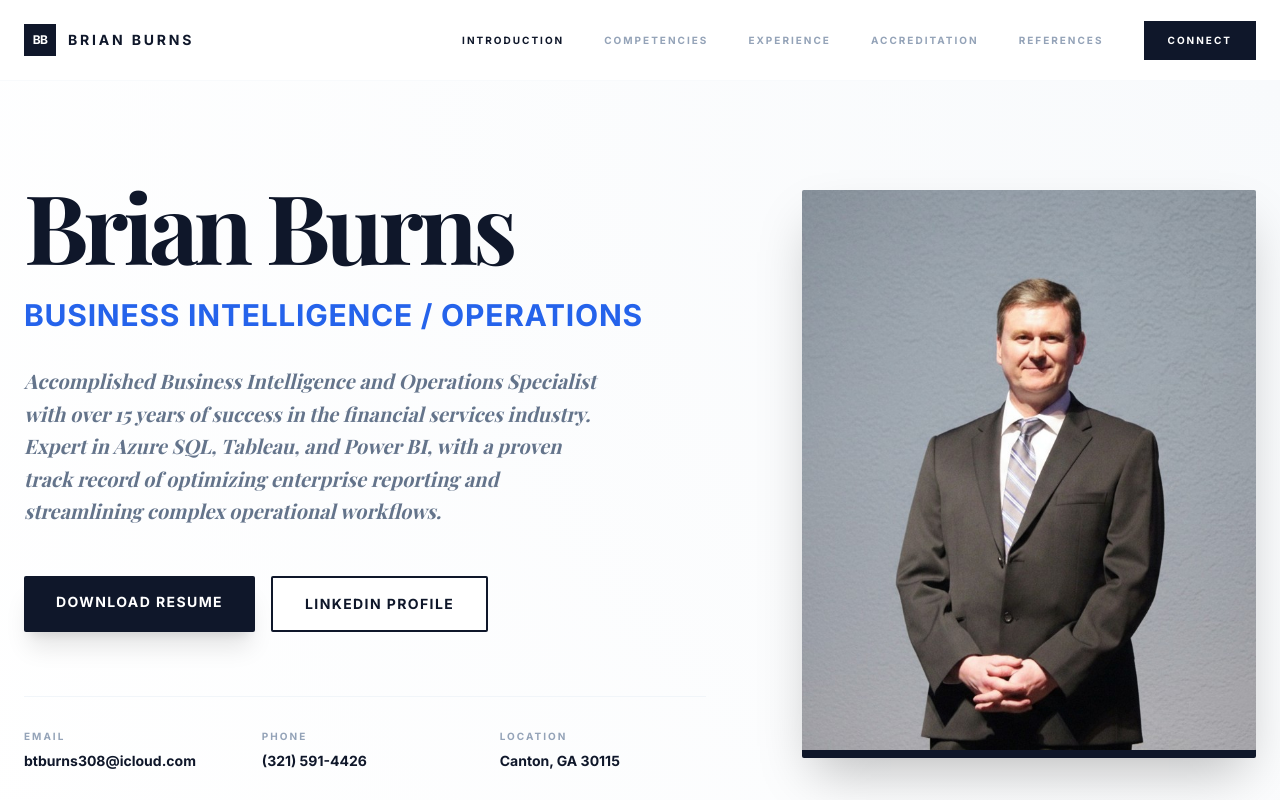
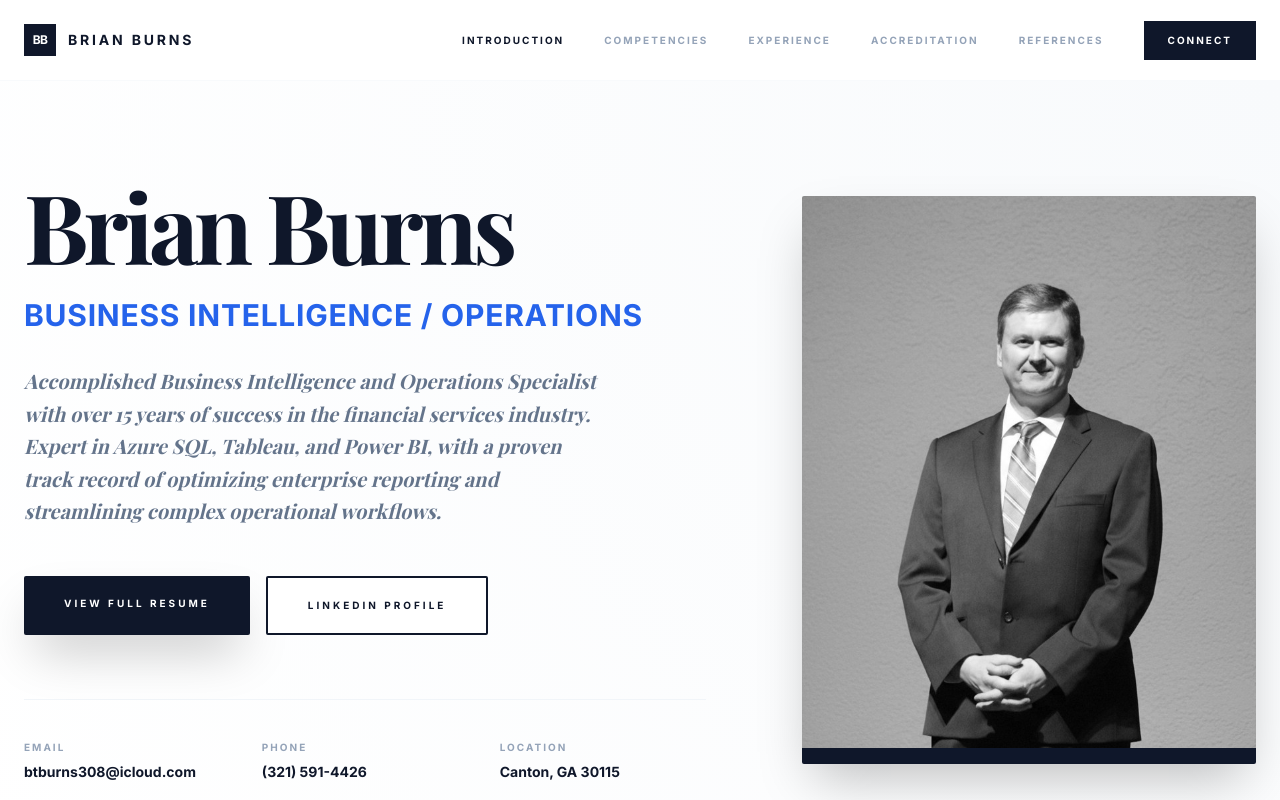
Before and after one commit to btburns308/brian-portfolio, a React (Vite) app: page / in a window 1280 px wide. Shown: the top 800 px of the page. Built offline with nearby package versions, Linux system fonts and the light colour scheme; a web font is replaced by a local one.

Commit message:
Update Hero.tsx

```diff
--- a/components/Hero.tsx
+++ b/components/Hero.tsx
@@ -8,13 +8,17 @@ interface HeroProps {
 const Hero: React.FC<HeroProps> = ({ contactInfo, id }) => {
   const [imageError, setImageError] = useState(false);
 
+  // Using standard relative paths - ensure files are in the public/root directory
+  const imageSrc = contactInfo.profileImage;
+  const resumeSrc = contactInfo.resumeUrl;
+
   return (
     <section id={id} className="relative pt-24 pb-32 bg-white hero-gradient">
       <div className="max-w-7xl mx-auto px-6">
         <div className="flex flex-col lg:flex-row items-center gap-16 lg:gap-24">
 
           {/* Left: Content */}
-          <div className="w-full lg:w-3/5 order-2 lg:order-1">
+          <div className="w-full lg:w-3/5 order-2 lg:order-1 text-left">
             <h1 className="text-6xl md:text-8xl font-black text-slate-900 mb-6 leading-[0.9] tracking-tighter">
               {contactInfo.name}
             </h1>
@@ -27,24 +31,24 @@ const Hero: React.FC<HeroProps> = ({ contactInfo, id }) => {
 
             <div className="flex flex-wrap gap-4 no-print mb-16">
               <a
-                href={`/${contactInfo.resumeUrl}`}
+                href={resumeSrc}
                 target="_blank"
                 rel="noopener noreferrer"
-                className="px-8 py-4 bg-slate-900 text-white text-sm font-bold tracking-widest uppercase hover:bg-blue-600 transition-all rounded-sm shadow-xl"
+                className="px-10 py-5 bg-slate-900 text-white text-[10px] font-black tracking-[0.3em] uppercase hover:bg-blue-600 transition-all rounded-sm shadow-2xl"
               >
-                Download Resume
+                View Full Resume
               </a>
               <a
                 href={contactInfo.linkedin}
                 target="_blank"
                 rel="noopener noreferrer"
-                className="px-8 py-4 bg-white border-2 border-slate-900 text-slate-900 text-sm font-bold tracking-widest uppercase hover:bg-slate-50 transition-all rounded-sm"
+                className="px-10 py-5 bg-white border-2 border-slate-900 text-slate-900 text-[10px] font-black tracking-[0.3em] uppercase hover:bg-slate-50 transition-all rounded-sm"
               >
                 LinkedIn Profile
               </a>
             </div>
 
-            <div className="grid grid-cols-1 sm:grid-cols-3 gap-8 pt-8 border-t border-slate-100">
+            <div className="grid grid-cols-1 sm:grid-cols-3 gap-8 pt-10 border-t border-slate-100">
               <div>
                 <span className="block text-[10px] font-black uppercase tracking-[0.2em] text-slate-400 mb-1">Email</span>
                 <a href={`mailto:${contactInfo.email}`} className="text-sm font-bold text-slate-900 hover:text-blue-600 transition-colors">{contactInfo.email}</a>
@@ -62,20 +66,26 @@ const Hero: React.FC<HeroProps> = ({ contactInfo, id }) => {
 
           {/* Right: Image */}
           <div className="w-full lg:w-2/5 order-1 lg:order-2">
-            <div className="relative aspect-[4/5] bg-slate-100 rounded-sm overflow-hidden shadow-2xl border-b-8 border-slate-900">
+            <div className="relative aspect-[4/5] bg-slate-100 rounded-sm overflow-hidden shadow-2xl border-b-[16px] border-slate-900">
               {!imageError ? (
                 <img
-                  src={`/${contactInfo.profileImage}`}
+                  src={imageSrc}
                   alt={contactInfo.name}
-                  className="w-full h-full object-cover"
+                  className="w-full h-full object-cover grayscale hover:grayscale-0 transition-all duration-700"
                   onError={() => {
-                    console.warn("Failed to load image at root path. Path was: /" + contactInfo.profileImage);
+                    console.error("Hero: Failed to load image at " + imageSrc);
                     setImageError(true);
                   }}
                 />
               ) : (
-                <div className="w-full h-full flex items-center justify-center bg-slate-900">
-                  <span className="text-9xl font-black text-white/10 select-none">BB</span>
+                <div className="w-full h-full flex flex-col items-center justify-center bg-slate-50 p-12 text-center">
+                  <div className="w-32 h-32 rounded-full bg-slate-900 flex items-center justify-center mb-8">
+                    <span className="text-4xl font-black text-white">BB</span>
+                  </div>
+                  <p className="text-slate-900 text-[10px] font-black uppercase tracking-[0.2em] mb-2">Check File Location</p>
+                  <p className="text-slate-400 text-[9px] leading-relaxed">
+                    Ensure <strong>brian-burns.jpg</strong> is in the same folder as index.html
+                  </p>
                 </div>
               )}
             </div>
```
